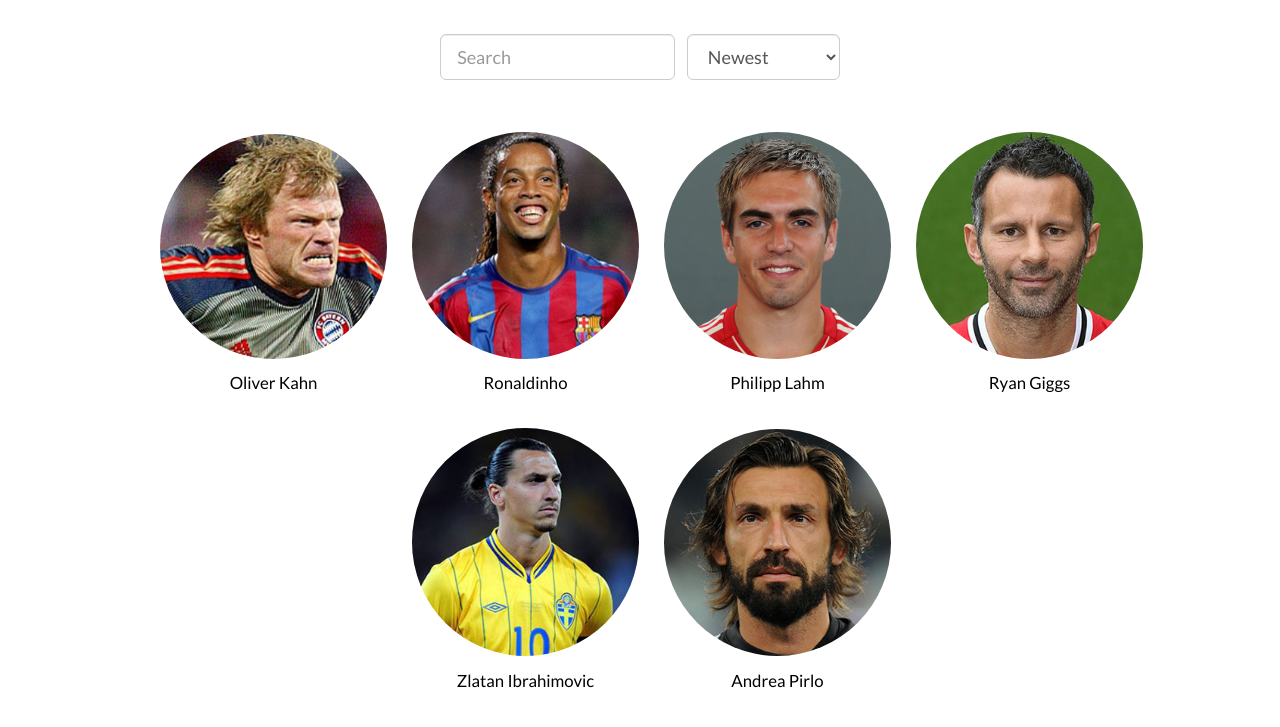
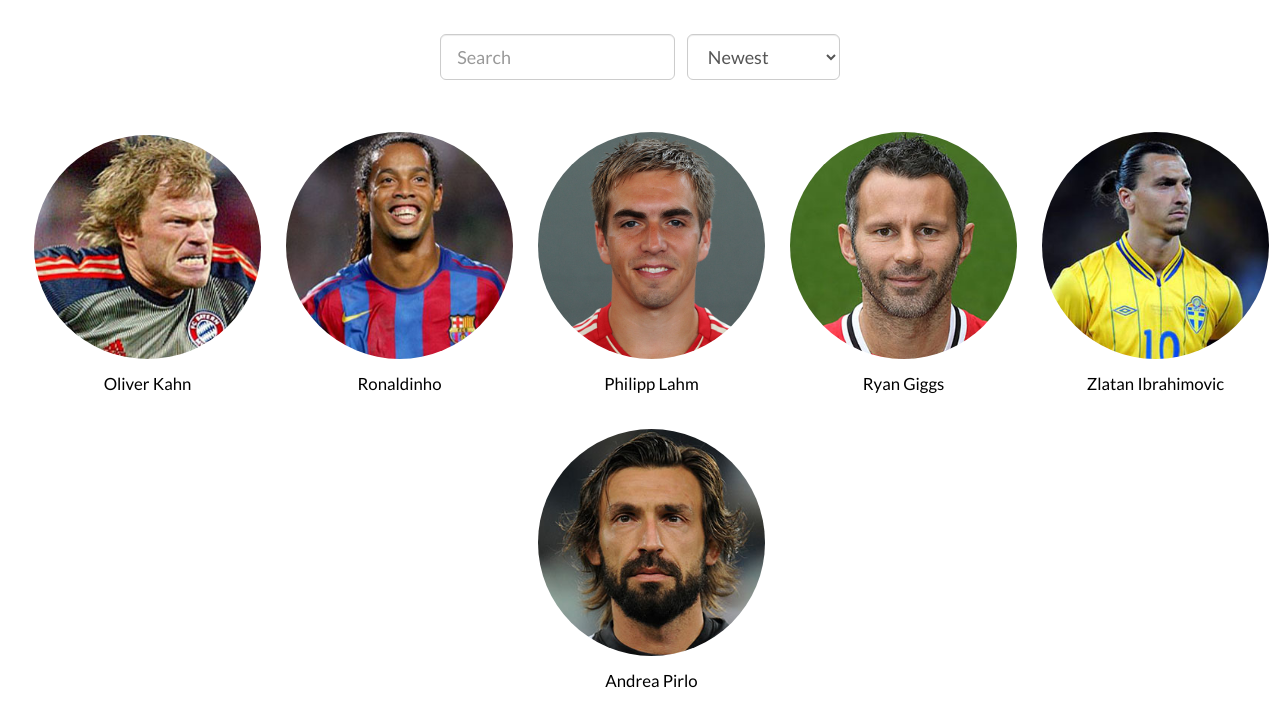
Before and after one commit to rishadafc/potw, a website: page index.html in a window 1280 px wide. Shown: the part 91-818 px from the top of the page. Drawn offline with Linux system fonts and the light colour scheme; a web font is replaced by a local one.

Commit message:
Reduce body margins

```diff
--- a/app/css/app.css
+++ b/app/css/app.css
@@ -2,8 +2,8 @@
 
 body {
   margin-top: 2em;
-  margin-left: 2em;
-  margin-right: 2em;
+  margin-left: auto;
+  margin-right: auto;
   font-family: "Lato";
 }
 
```
